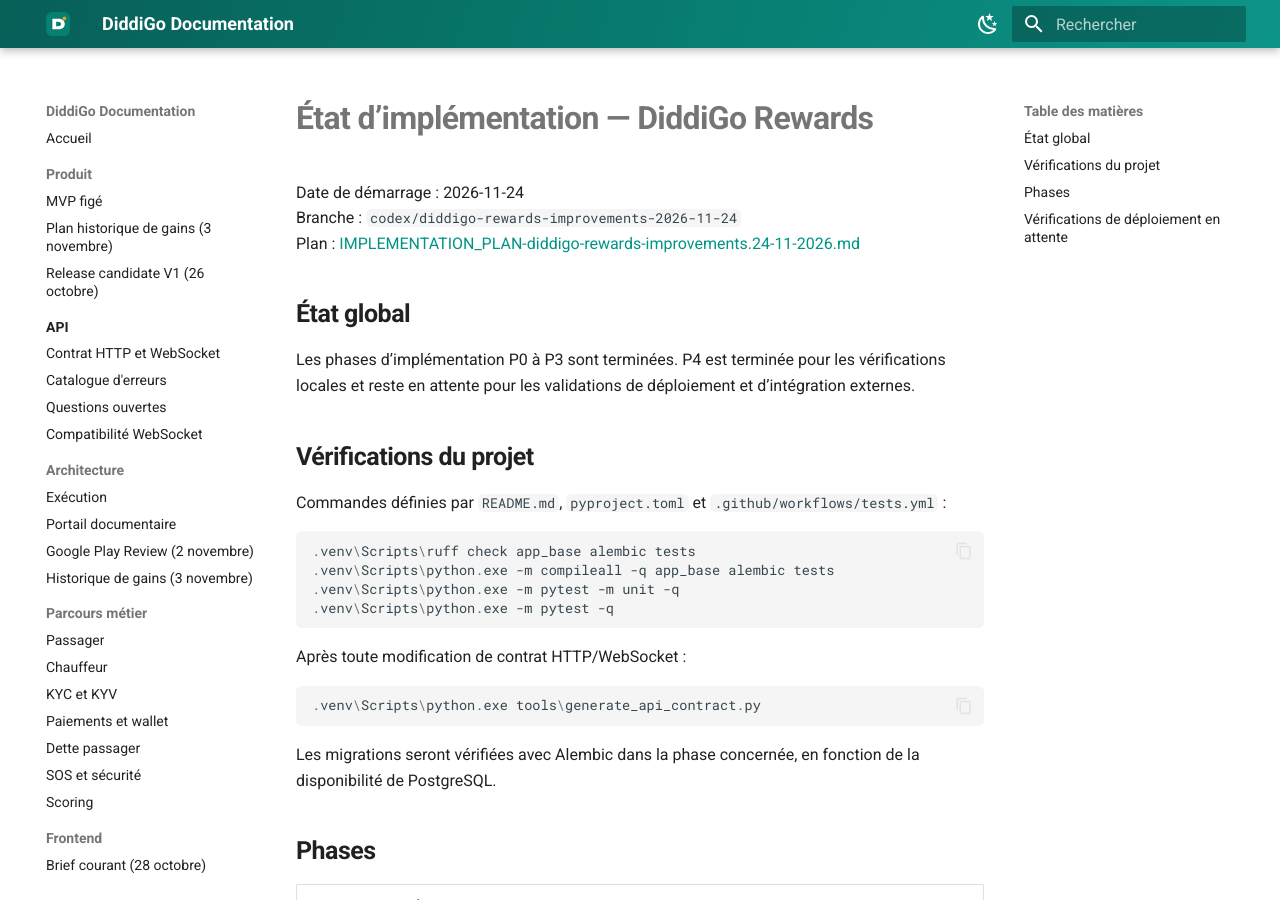
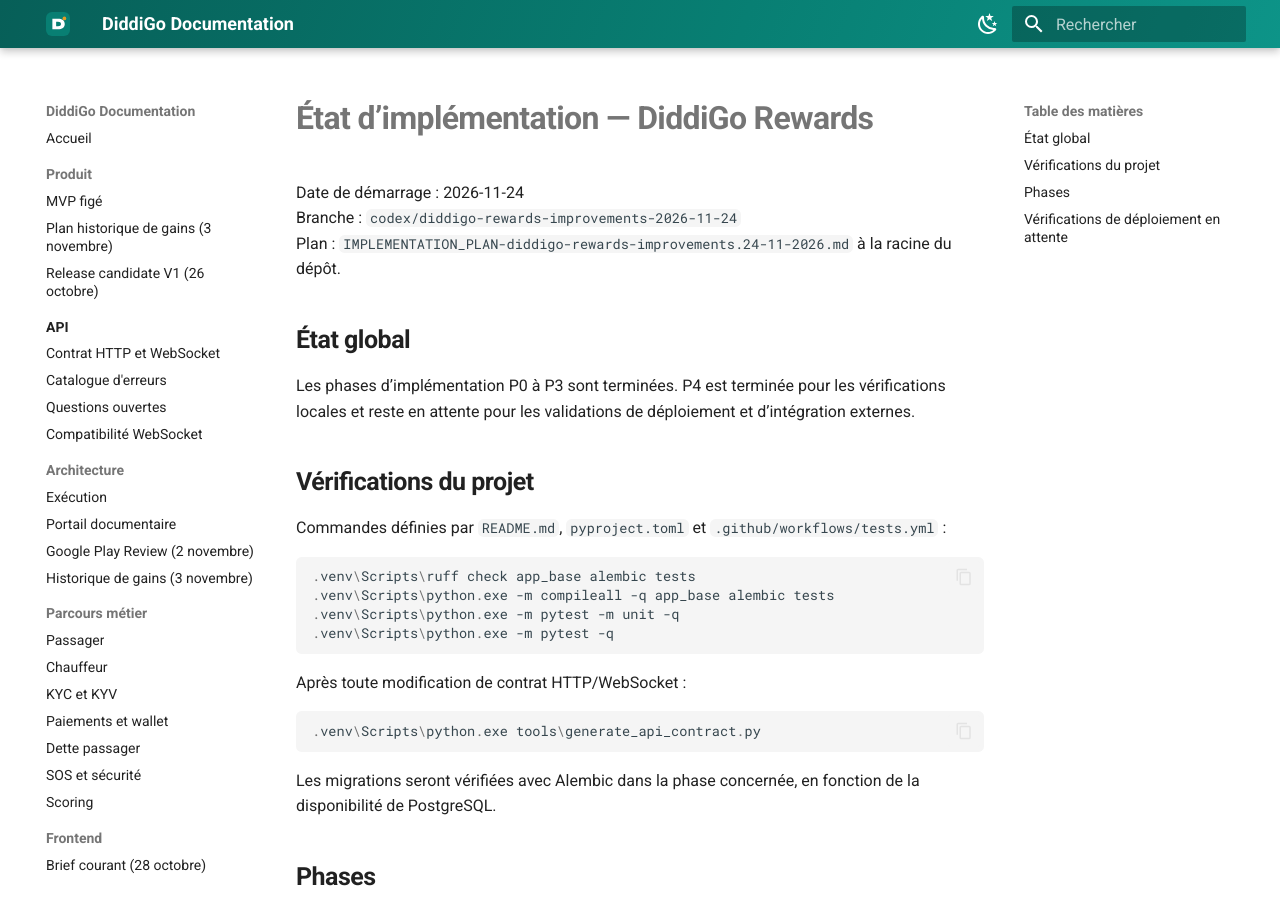
Before and after one commit to DIDDI-FREE/diddi-go-backend, an MkDocs documentation site: the page built from docs/IMPLEMENTATION-STATUS.md, in a window 1280 px wide and 900 px high. Built offline with MkDocs 1.6.1 and Material for MkDocs 9.7.7, drawn with Linux system fonts in a browser that asks for light colours.

Commit message:
fix(docs): remove invalid root plan link

```diff
--- a/docs/IMPLEMENTATION-STATUS.md
+++ b/docs/IMPLEMENTATION-STATUS.md
@@ -2,7 +2,7 @@
 
 Date de démarrage : 2026-11-24
 Branche : `codex/diddigo-rewards-improvements-2026-11-24`
-Plan : [IMPLEMENTATION_PLAN-diddigo-rewards-improvements.24-11-2026.md](../IMPLEMENTATION_PLAN-diddigo-rewards-improvements.24-11-2026.md)
+Plan : `IMPLEMENTATION_PLAN-diddigo-rewards-improvements.24-11-2026.md` à la racine du dépôt.
 
 ## État global
 
```
